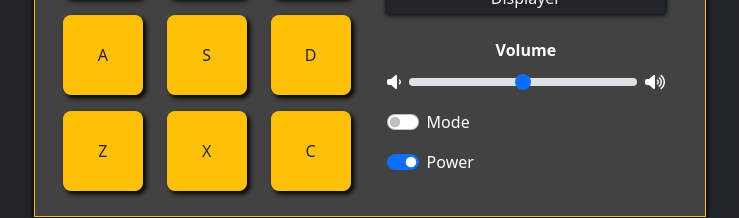
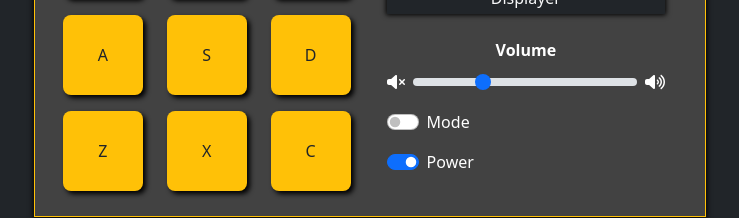
Before and after one commit to PabloPicas0/Drum-Machine, a React (Create React App) app: page / in a window 1280 px wide. Shown: the part 345-563 px from the top of the page, without its empty margins (270-1009 px from the left). Built offline with nearby package versions, Linux system fonts and the light colour scheme.

Commit message:
working volume bar

```diff
--- a/src/App.js
+++ b/src/App.js
@@ -11,7 +11,7 @@ function App() {
   );
 }
 //TODO
-//link inputs values like sound etc with drum pads
+//link inputs values like sound etc with drum pads - this is done but need to fix bug when you scroll really fast volme change and play music
 //add anime sounds render conditionally baset on switch mode
 //add red click depended on keyboard click
 //add diffrent layout based on picked mode
--- a/src/Components/display.js
+++ b/src/Components/display.js
@@ -1,6 +1,6 @@
 import React, { useState } from "react";
 import { FontAwesomeIcon } from "@fortawesome/react-fontawesome";
-import { faVolumeLow, faVolumeHigh } from "@fortawesome/free-solid-svg-icons";
+import { faVolumeXmark, faVolumeHigh } from "@fortawesome/free-solid-svg-icons";
 
 const Display = (props) => {
   const [checked, setChecked] = useState(true);
@@ -22,8 +22,17 @@ const Display = (props) => {
           Volume
         </label>
         <div className="d-flex justify-content-between align-items-center gap-2 text-white">
-          <FontAwesomeIcon icon={faVolumeLow} />
-          <input type="range" className="form-range" id="rangeLabel" />
+          <FontAwesomeIcon icon={faVolumeXmark} />
+          <input
+            type="range"
+            className="form-range"
+            id="rangeLabel"
+            min={0.0}
+            max={1}
+            step={0.01}
+            value={props.volume}
+            onChange={props.handleVolume}
+          />
           <FontAwesomeIcon icon={faVolumeHigh} />
         </div>
       </div>
--- a/src/Components/drum-machine.js
+++ b/src/Components/drum-machine.js
@@ -7,16 +7,17 @@ import audioBank from "./audioBankOne";
 
 const Drum = () => {
   const [pressedText, setPressedText] = useState("Displayer");
+  const [volume, setVolume] = useState("0.3");
   //Hooks
 
-  const handleClick = (id, text) => {
-    const audio = document.getElementById(id);
+  const handleClick = (ref, text) => {
+    if (ref.current.paused) {
+      ref.current.volume = volume
+      ref.current.play();
+    } else {
+      ref.current.currentTime = 0;
+    }
 
-    if (audio.paused) {
-      audio.play();
-    } else {
-      audio.currentTime = 0;
-    }
     setPressedText((prevText) => (prevText = text));
   };
 
@@ -24,18 +25,22 @@ const Drum = () => {
     if (event.keyCode === keyCode) {
       audioRef.current.play();
       audioRef.current.currentTime = 0;
+      audioRef.current.volume = volume
       setPressedText((prevValue) => (prevValue = text));
     }
   };
-  //Handle click methods
+  //Handle click methods for drum pad components
+
+  const handleVolume = (event) => {
+    setVolume(event.target.value);
+  };
+  //Handle inputs for Display component
 
   return (
     <div
       id="drum-machine"
       className="min-vh-100 d-flex justify-content-center align-items-center">
-      <div
-        id="display"
-        className="d-flex border border-warning optionBox p-3">
+      <div id="display" className="d-flex border border-warning optionBox p-3">
         <div id="firstBox" className="row row-cols-3 mx-0">
           {audioBank.map((element, index) => {
             return (
@@ -47,11 +52,16 @@ const Drum = () => {
                 keyCode={element.keyCode}
                 click={handleClick}
                 handleKeyPress={handleKeyPress}
+                soundVolume={volume}
               />
             );
           })}
         </div>
-        <Display padText={pressedText} />
+        <Display
+          padText={pressedText}
+          volume={volume}
+          handleVolume={handleVolume}
+        />
       </div>
     </div>
   );
--- a/src/Components/drum-pads.js
+++ b/src/Components/drum-pads.js
@@ -13,7 +13,7 @@ const DrumPad = (props) => {
         props.handleKeyPress(e, props.keyCode, audioInput, props.id);
       });
     };
-  }, []);
+  }, [props.soundVolume]);
 
   return (
     <div className="col px-1">
@@ -21,7 +21,7 @@ const DrumPad = (props) => {
         id={props.id}
         className="drum-pad shadowBox rounded-3 bg-warning m-2 user-select-none"
         onClick={() => {
-          props.click(props.keyPress, props.id);
+          props.click(audioInput, props.id);
         }}>
         <audio
           id={props.keyPress}
```
